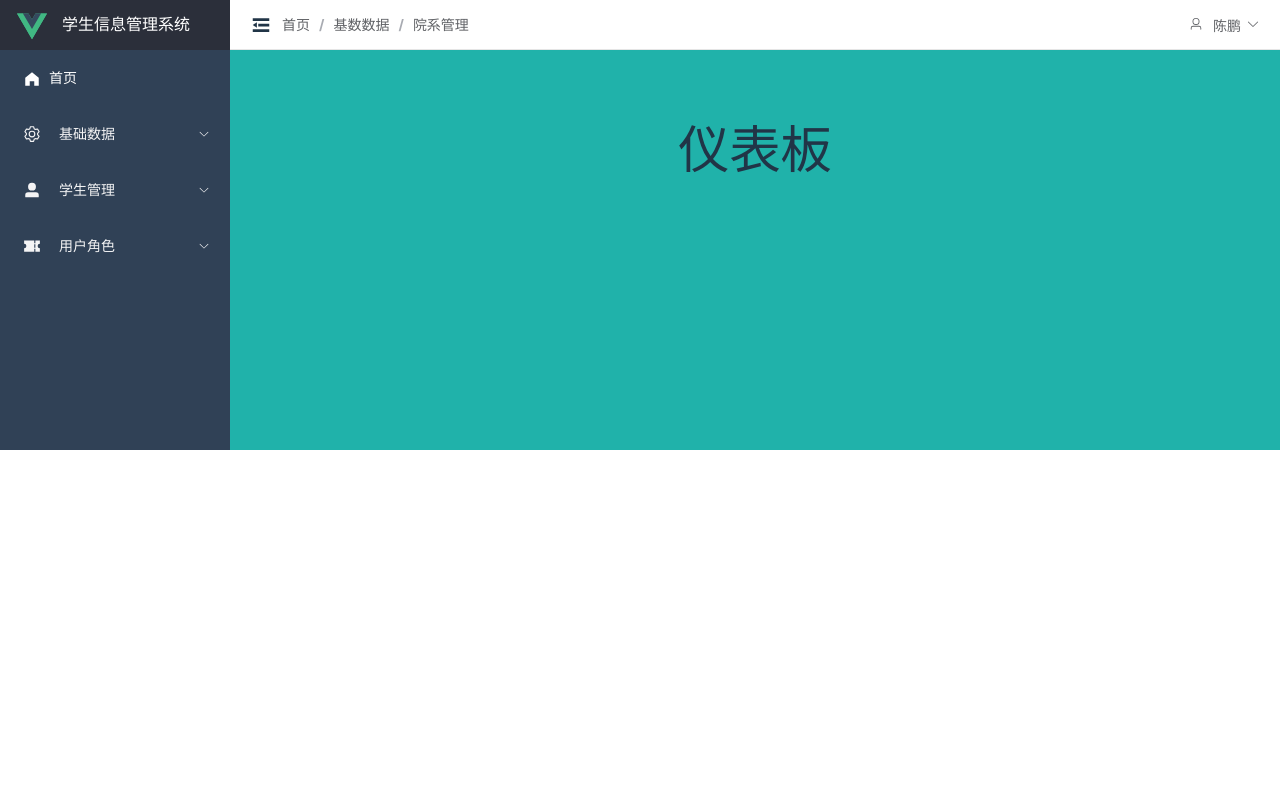
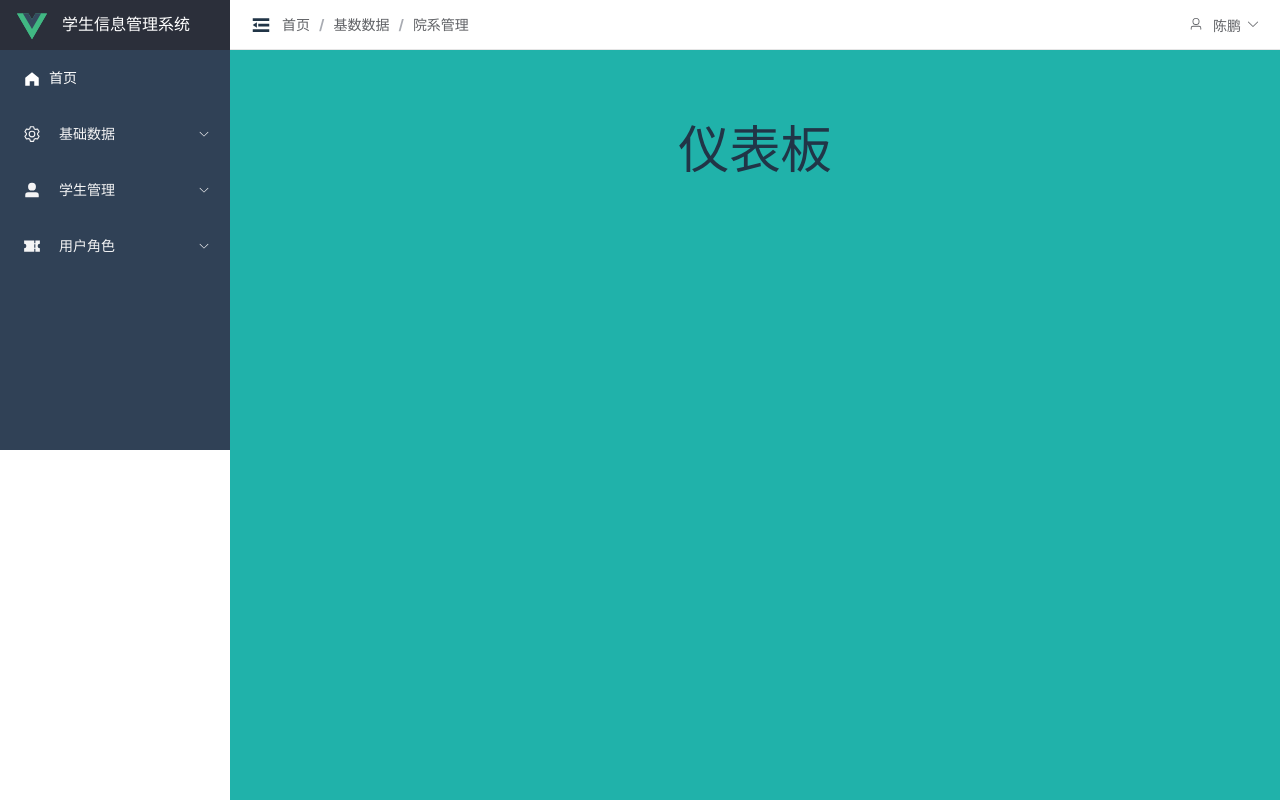
Before and after one commit to monk-after-90s/monk-after-90s.github.io, a Vue app: page /#/dashboard in a window 1280 px wide. Built offline with nearby package versions, Linux system fonts and the light colour scheme.

Commit message:
侧边栏铺满视野

```diff
--- a/src/layout/index.vue
+++ b/src/layout/index.vue
@@ -21,6 +21,10 @@ import Menu from "./menu/Menu.vue"
 
 
 <style scoped>
+.aside {
+  height: 100vh;
+}
+
 .layout {
   height: 100%;
 }
```
